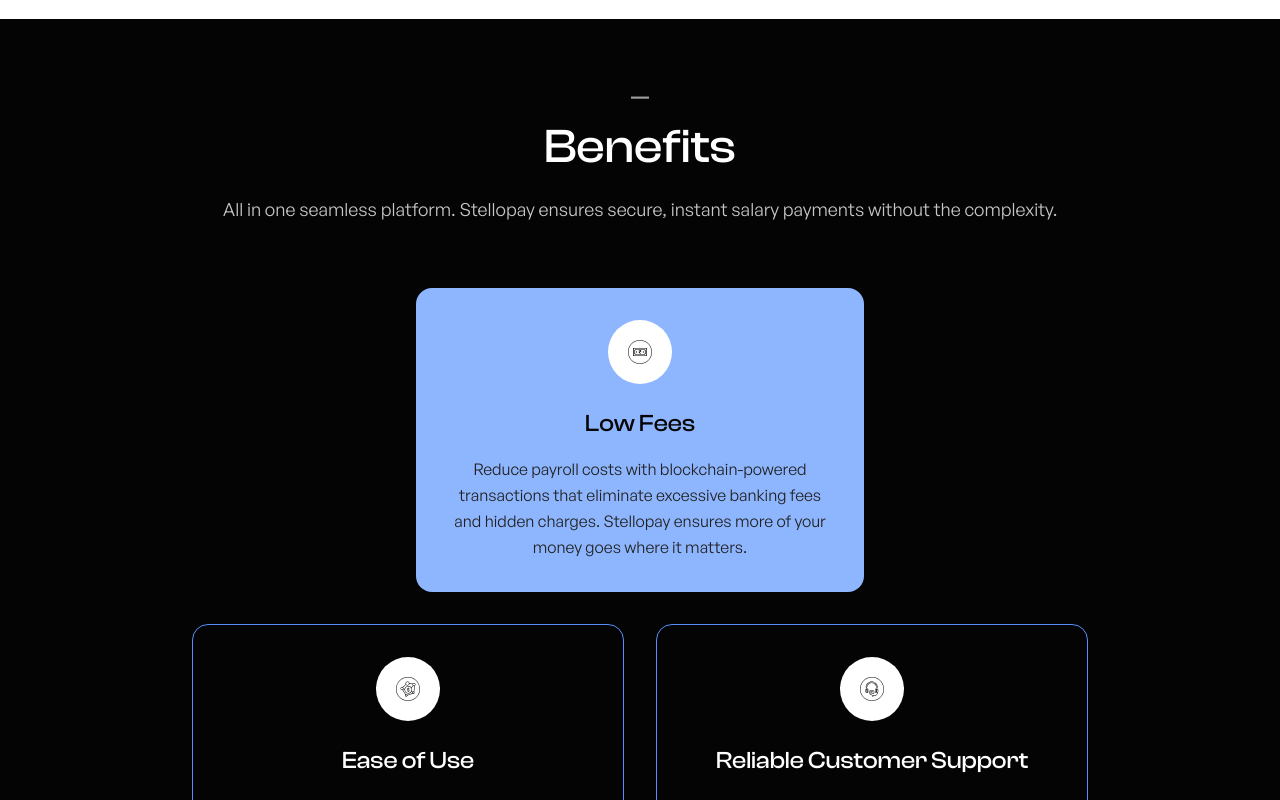
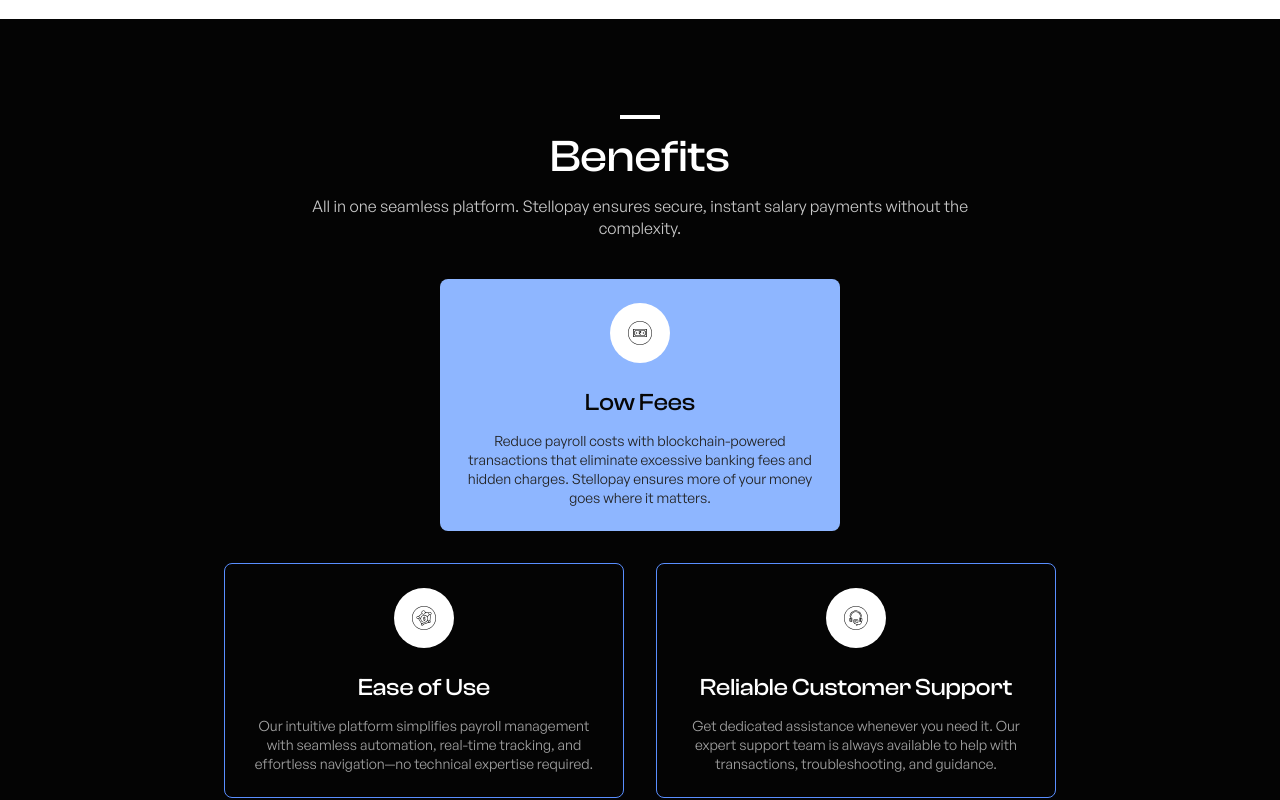
Before and after one commit to Stellopay/stellopay-frontend, a Next.js app: page / in a window 1280 px wide. Shown: the part 1600-2400 px from the top of the page. Built offline with nearby package versions, Linux system fonts and the light colour scheme.

Commit message:
fix(UI): Align Benefits Section UI with Figma Design
Font-size, font-weight: Exact size and weight used

Spacing, Size: kept the grid and the structure. Exact spacing and size but the icons white background

```diff
--- a/app/layout.tsx
+++ b/app/layout.tsx
@@ -12,13 +12,15 @@ const inter = Inter({
 const clashDisplay = localFont({
   src: "../public/font/clash-display-variable.ttf",
   variable: "--font-clash",
-  weight: '500'
+  weight: '500',
+  display: 'swap'
 })
 
 const generalSans = localFont({
   src: "../public/font/general-sans-variable.ttf",
   variable: "--font-general",
-  weight: '400'
+  weight: '400',
+  display: 'swap'
 })
 
 export const metadata: Metadata = {
--- a/components/landing/benefits.tsx
+++ b/components/landing/benefits.tsx
@@ -26,36 +26,36 @@ const benefits = [
 
 export default function BenefitsSection() {
   return (
-    <section className="bg-[#040404] py-16 px-4 text-white min-h-screen">
-        <p className="text-lg font-bold block justify-center text-center text-[#A0A0A0] mb-3">—</p>
-      <div className="text-center max-w-4xl mx-auto mb-16">
-        <h2 className="text-5xl font-clash mb-6">Benefits</h2>
-        <p className="text-lg text-[#C7C7C7] font-general leading-relaxed">
+    <section className="bg-[#040404] pt-24 pb-10 px-4 text-white min-h-screen">
+      <div className="w-10 h-1 bg-white mx-auto"/>
+      <div className="text-center max-w-4xl mx-auto">
+        <h2 className="text-[45px] font-clash py-1">Benefits</h2>
+        <p className="text-base leading-[22px] text-[#C7C7C7] font-general max-w-170 mx-auto">
           All in one seamless platform. Stellopay ensures secure, instant salary payments without the complexity.
         </p>
       </div>
 
-      <div className="max-w-6xl mx-auto">
+      <div className="max-w-6xl mx-auto mt-10">
         {/* Featured card - Low Fees */}
-        <div className="flex justify-center mb-8">
-          <div className="w-full max-w-md bg-[#8EB6FF] rounded-2xl p-8 text-center">
-            <div className="w-16 h-16 mx-auto mb-6 flex items-center justify-center rounded-full bg-white">
+        <div className="flex justify-center mb-8 max-w-[400px] mx-auto">
+          <div className="w-full max-w-md bg-[#8EB6FF] rounded-[8px] p-6 text-center">
+            <div className="w-15 h-15 mx-auto mb-6 flex items-center justify-center rounded-full bg-white">
               {benefits[0].icon}
             </div>
-            <h3 className="text-2xl  font-clash mb-4 text-[#060606]">{benefits[0].title}</h3>
-            <p className="text-[#212121] font-general font-medium leading-relaxed">{benefits[0].description}</p>
+            <h3 className="text-2xl  font-clash mb-3 text-[#060606]">{benefits[0].title}</h3>
+            <p className=" text-sm text-[#212121] font-general font-medium leading-[19px]">{benefits[0].description}</p>
           </div>
         </div>
 
         {/* Bottom two cards */}
-        <div className="grid grid-cols-1 md:grid-cols-2 gap-8 max-w-4xl mx-auto">
+        <div className="grid grid-cols-1 md:grid-cols-2 gap-8 max-w-[832px] mx-auto">
           {benefits.slice(1).map((benefit, index) => (
-            <div key={index} className="bg-transparent border border-[#598EFF] rounded-2xl p-8 text-center">
-              <div className="w-16 h-16 mx-auto mb-6 flex items-center justify-center rounded-full bg-white">
+            <div key={index} className="bg-transparent border border-[#598EFF] max-w-[400px] mx-auto rounded-[8px] p-6 text-center">
+              <div className="w-15 h-15 mx-auto mb-6 flex items-center justify-center rounded-full bg-white">
                 {benefit.icon}
               </div>
-              <h3 className="text-2xl  font-clash mb-4 text-white">{benefit.title}</h3>
-              <p className="text-gray-300 font-general font-medium leading-relaxed">{benefit.description}</p>
+              <h3 className="text-2xl  font-clash mb-3 text-white">{benefit.title}</h3>
+              <p className="text-sm text-[#A3A3A3]  font-general font-medium leading-[19px]">{benefit.description}</p>
             </div>
           ))}
         </div>
```
